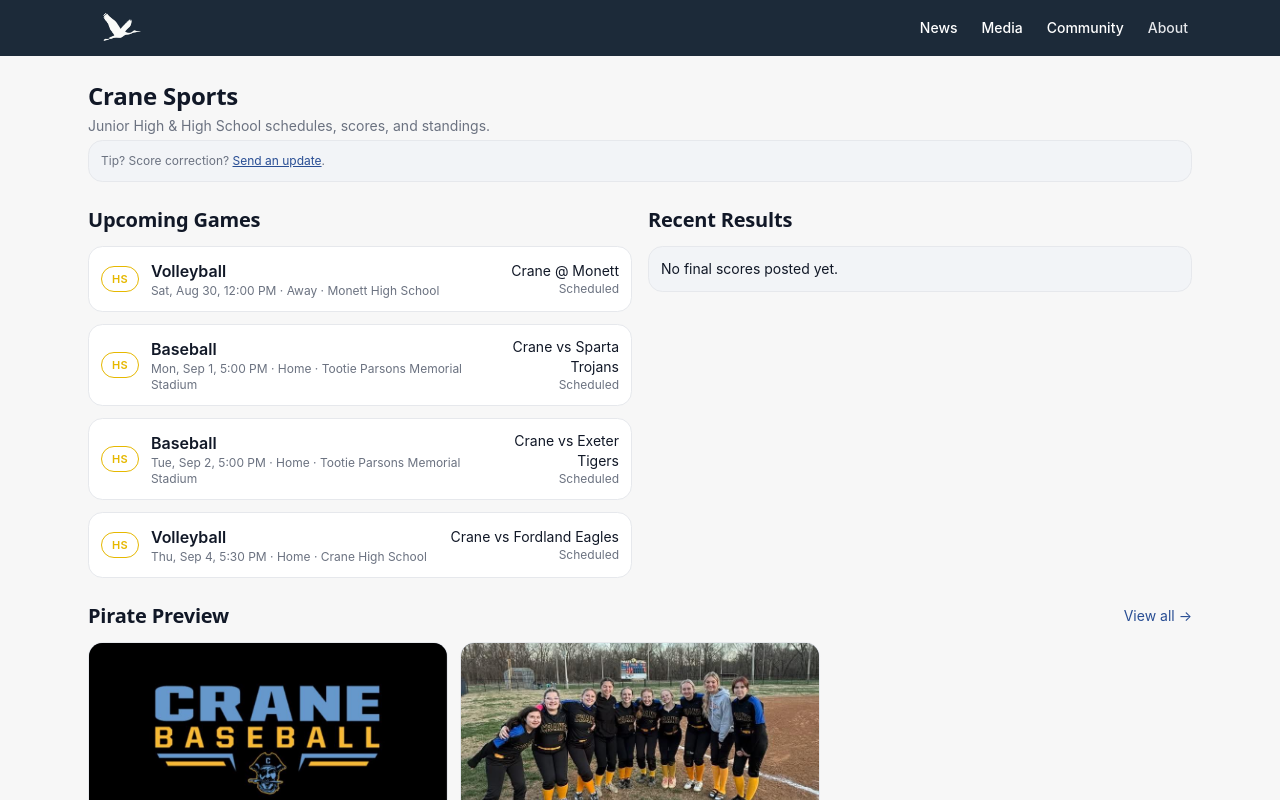
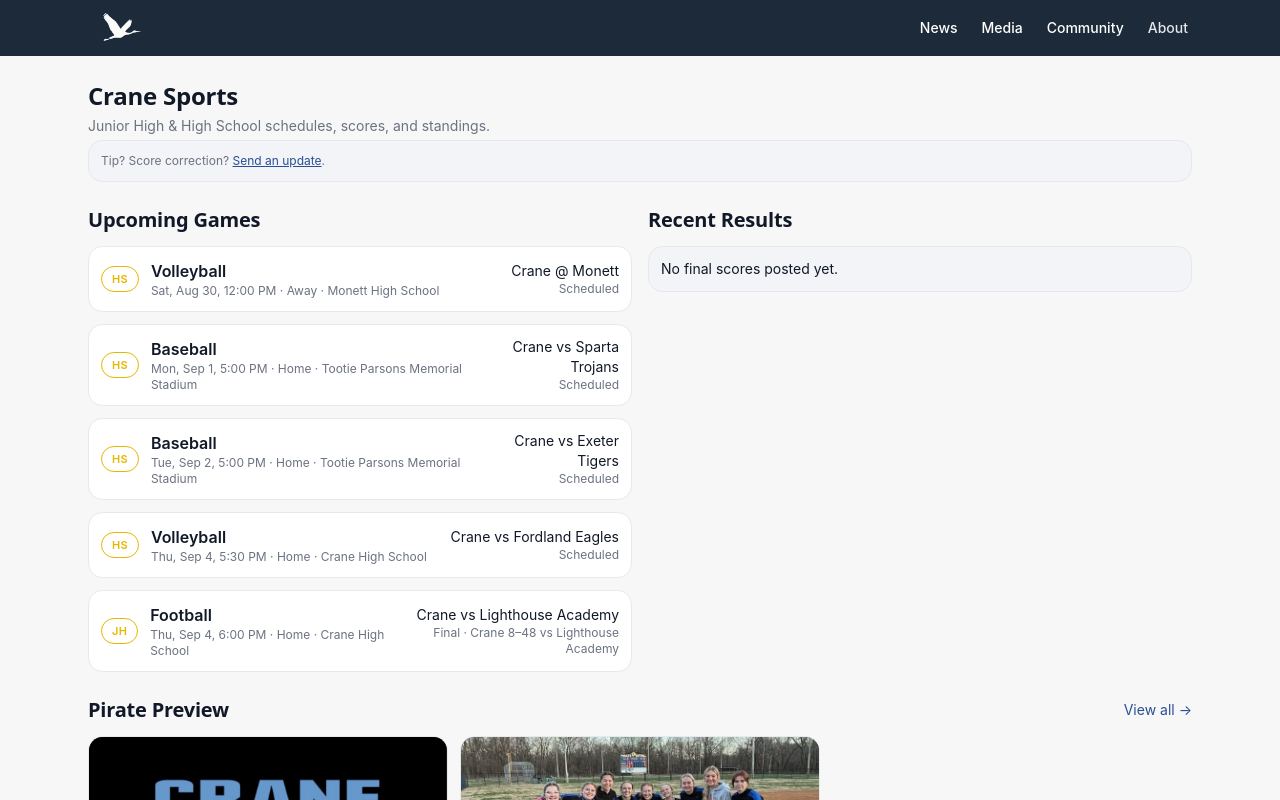
Before and after one commit to WarmMilkCodes/crane-news, a Next.js app: page /sports in a window 1280 px wide. Shown: the top 800 px of the page. Built offline with nearby package versions, Linux system fonts and the light colour scheme.

Commit message:
add football scheduel

```diff
--- a/src/data/sports.ts
+++ b/src/data/sports.ts
@@ -63,6 +63,18 @@ export const games: Game[] = [
     home: true,
     venue: "Crane High School",
     status: "Scheduled"
+  },
+  {
+    id: "2025-09-04-fb-jh-lighthouse",
+    date: "2025-09-04T18:00",
+    level: "JH",
+    sport: "Football",
+    opponent: "Lighthouse Academy",
+    home: true,
+    venue: "Crane High School",
+    status: "Final",
+    score: { home: 8, away: 48 },
+    notes: "Crane JH football lost to Lighthouse Academy 8-48 on September 4. The team is now 0-1 on the season."
   }
 ];
 
```
